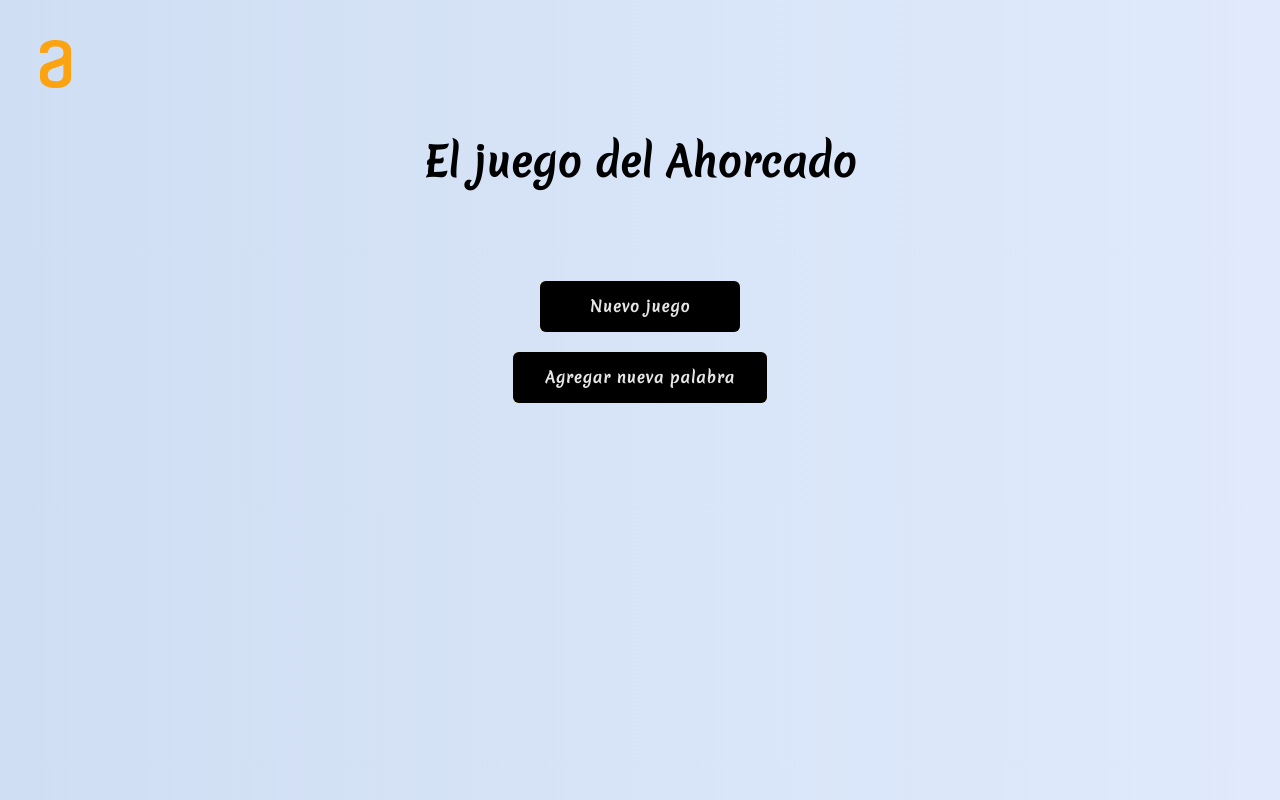
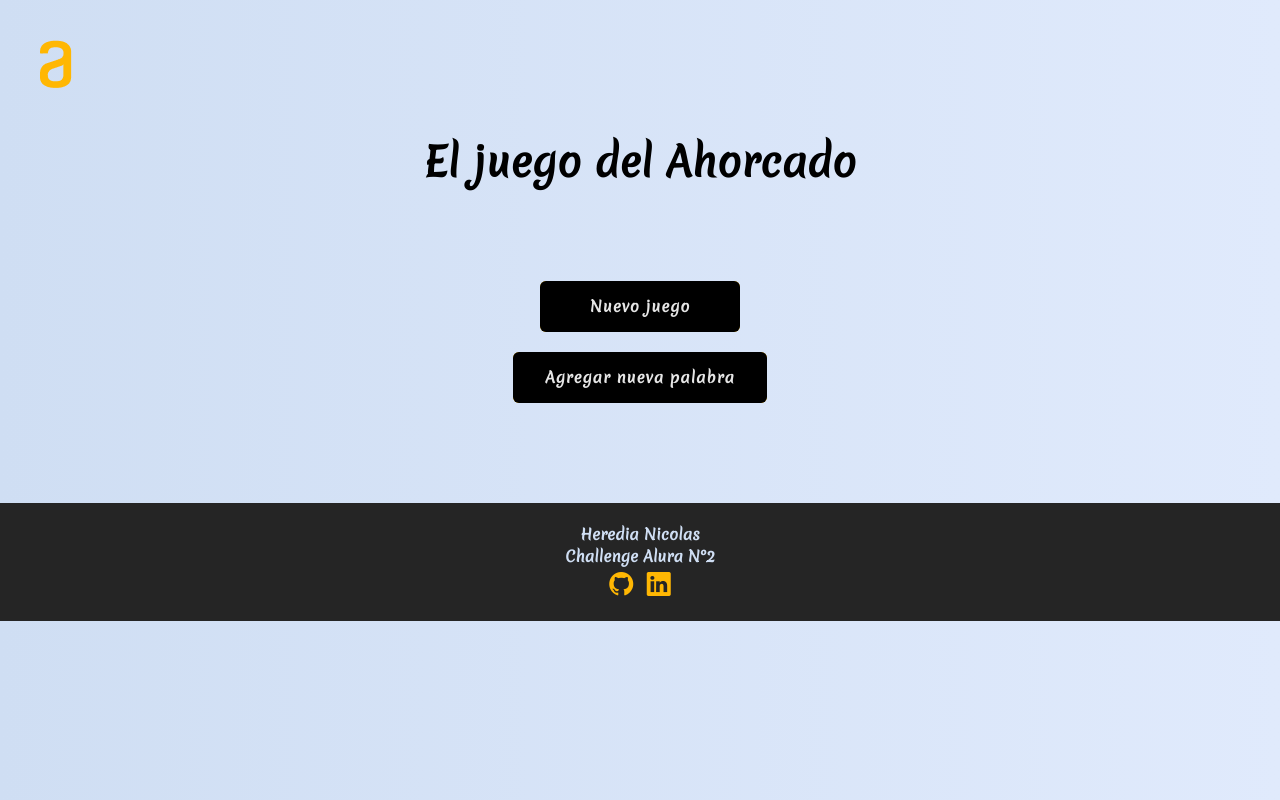
Before and after one commit to NicHeredia/Challenge-2---Ahorcado, a plain HTML site: page index.html in a window 1280 px wide. Drawn offline with nearby package versions, Linux system fonts and the light colour scheme.

Commit message:
version 1.1 falta mucho

```diff
--- a/css/mobile.css
+++ b/css/mobile.css
@@ -5,6 +5,10 @@
     margin: 0;
     padding: 0;
     box-sizing: border-box;
+}
+
+::-webkit-scrollbar {
+  display: none;
 }
 
 body {
@@ -124,7 +128,7 @@ button {
 .textInputWrapper {
     position: relative;
     width: 260px;
-    margin: 80px auto;
+    margin: 30px auto 20px;
     --accent-color: #ffb703;
   }
 
@@ -213,3 +217,23 @@ button {
   .textInputWrapper:focus-within .textInput::placeholder {
     opacity: 0;
   }
+
+  /* Fin seccion agregar palabra */
+
+  /* inicio footer */
+
+  #footer{
+    margin: 90px auto;
+    padding: 20px;
+    color: #CFDEF3;
+    background-color: #252525;
+    text-align: center;
+    font-size: 10px;
+  }
+
+
+
+  .footer-icon{
+    font-size: 24px;
+    color: #ffb703
+  }
--- a/index.html
+++ b/index.html
@@ -11,9 +11,10 @@
 </head>
 <body>
     <header>
-        <img src="images/logoamarillo.svg" id="logo" alt="">
+        <img src="images/logo.png" id="logo" alt="">
     </header>
 
+    <main>
         <section id="pantalla-principal" class="animate__animated animate__fadeIn">
             <h1 class="titulo">El juego del Ahorcado</h1>
             <div class="botones__pantallaPrincipal">
@@ -27,13 +28,21 @@
             <div class="textInputWrapper">
                 <input placeholder="Escriba aqui" type="text" maxlength="8" class="textInput" id="input-nueva-palabra">
             </div>
+            <p id="mostrarPalabrasNuevas" class="animate__animated animate__fadeIn"></p>
             <p><i class="bi bi-exclamation-circle-fill"></i>Solo ingresar letras, sin espacios, sin acentos y maximo 8 caracteres</p>
-        <p id="mostrarPalabrasNuevas" class="animate__animated animate__fadeIn"></p>
             <div class="botones__agregarPalabra">
                 <button id="botonGuardar"><span>Guardar</span></button>
                 <button id="botonSalir"><span>Salir</span></button>
             </div>
         </section>
+    </main>
+
+    <footer id="footer">
+            <h2>Heredia Nicolas</h2>
+            <h2>Challenge Alura N°2</h2>
+            <a href="https://github.com/NicHeredia" target="_blank"><i class="bi bi-github footer-icon"></i></a>
+            <a href="https://www.linkedin.com/in/heredianico/" target="_blank"><i class="bi bi-linkedin footer-icon"></i></a>
+    </footer>
 </body>
 <script src="js/AgregarPalabra.js"></script>
 </html>
```
Also changed, not shown: css/desktop.css (deleted, +0 -7 lines), css/tablet.css (deleted), images/logo.png (added), images/logoAmarillo.svg (deleted). Lines whose indentation alone changed are shown as unchanged.
